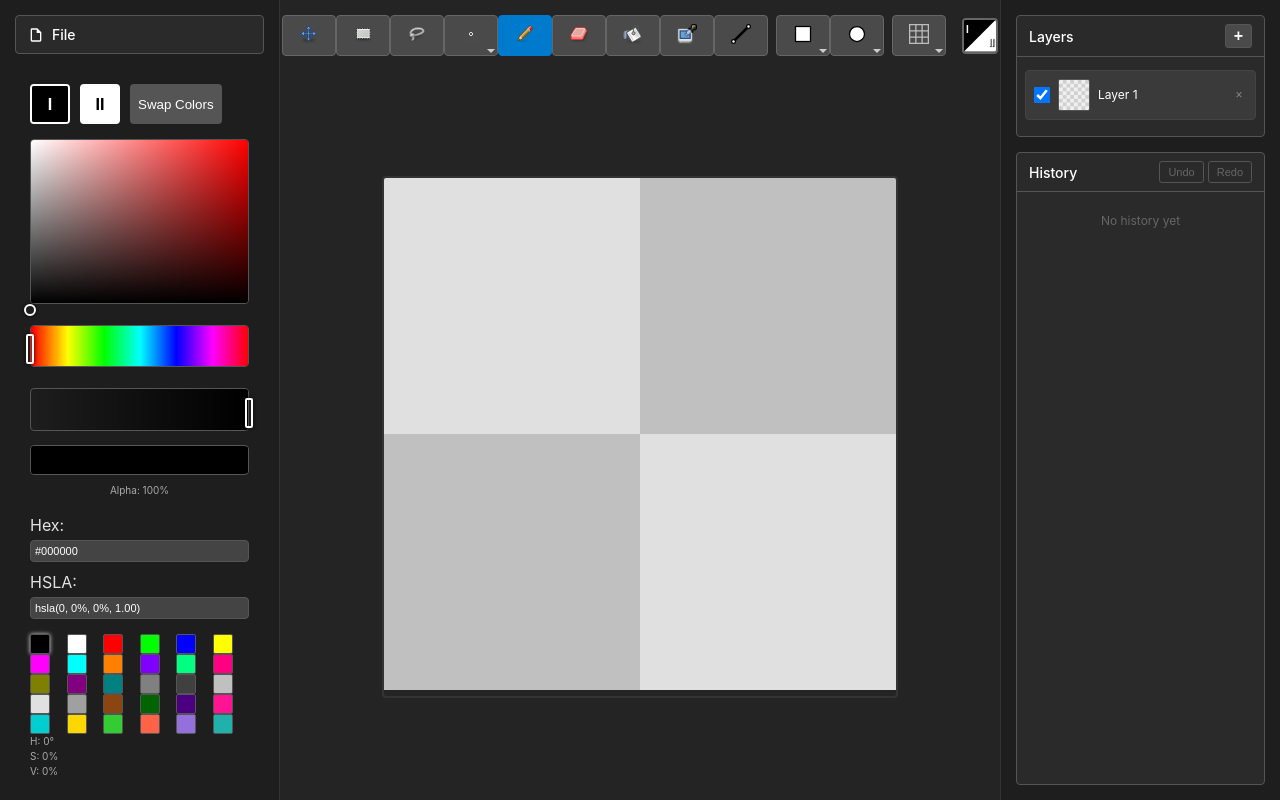
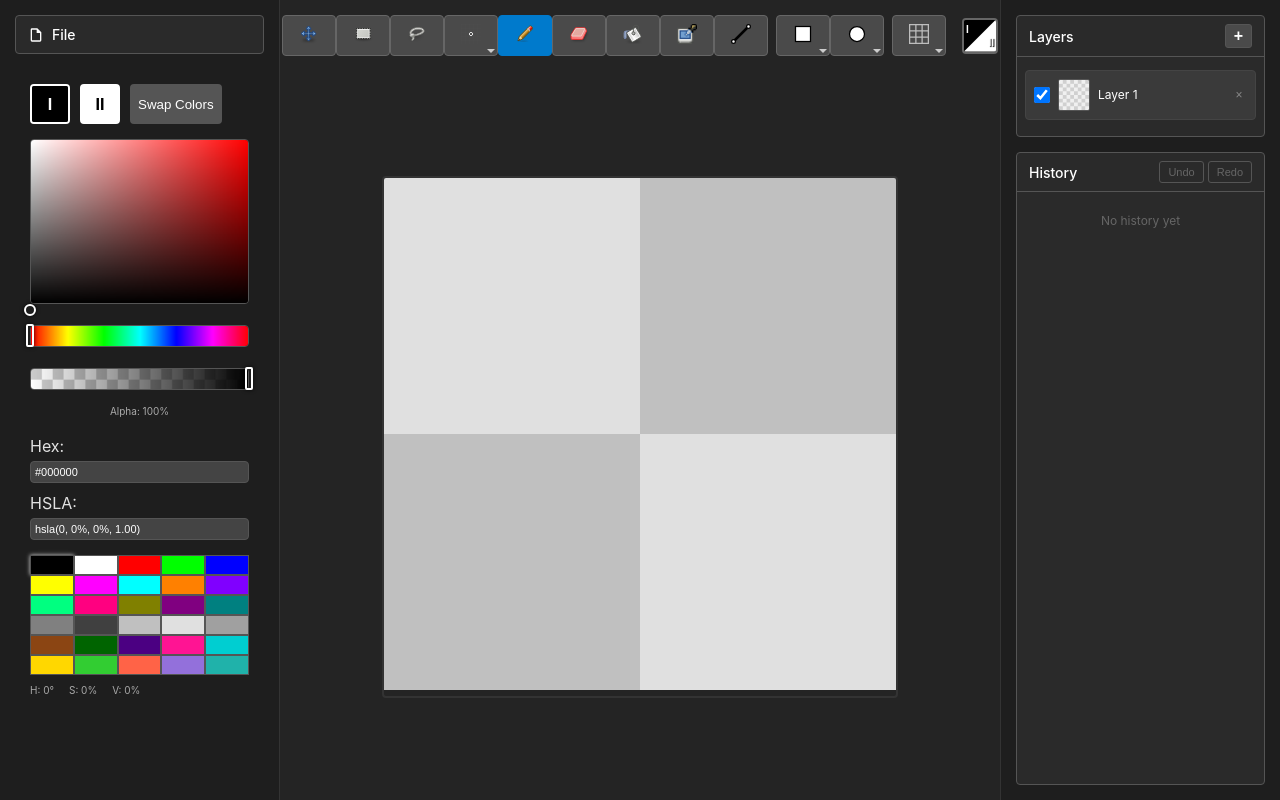
Before and after one commit to YamesYamerson/spritemaker, a React (Vite) app: page / in a window 1280 px wide. Built offline with nearby package versions, Linux system fonts and the light colour scheme.

Commit message:
color picker
Removed display, made swatch into grid, put hsv in row, fixed slider handle height

```diff
--- a/src/components/ColorPicker.tsx
+++ b/src/components/ColorPicker.tsx
@@ -195,6 +195,16 @@ const ColorPicker: React.FC<ColorPickerProps> = ({
     // Clear canvas first
     ctx.clearRect(0, 0, width, height)
 
+    // Draw checkerboard background pattern
+    const checkerSize = 8
+    for (let x = 0; x < width; x += checkerSize) {
+      for (let y = 0; y < height; y += checkerSize) {
+        const isEven = ((x / checkerSize) + (y / checkerSize)) % 2 === 0
+        ctx.fillStyle = isEven ? '#ccc' : '#fff'
+        ctx.fillRect(x, y, checkerSize, height - y < checkerSize ? height - y : checkerSize)
+      }
+    }
+
     try {
       // Create alpha gradient from transparent to full color
       const gradient = createSafeGradient(ctx, 0, 0, width, 0, [
@@ -224,7 +234,7 @@ const ColorPicker: React.FC<ColorPickerProps> = ({
         ctx.fillRect(0, 0, width, height)
       }
     }
-  }, [hue, saturation, value])
+  }, [hue, saturation, value, alpha])
 
   // Handle canvas clicks
   const handleGradientClick = useCallback((e: React.MouseEvent<HTMLCanvasElement>) => {
@@ -482,7 +492,7 @@ const ColorPicker: React.FC<ColorPickerProps> = ({
         <canvas
           ref={hueRef}
           width={160}
-          height={30}
+          height={15}
           onMouseDown={(e) => handleMouseDown(e, 'hue')}
           onMouseMove={handleMouseMove}
           onMouseUp={handleMouseUp}
@@ -499,15 +509,16 @@ const ColorPicker: React.FC<ColorPickerProps> = ({
           style={{
             position: 'absolute',
             left: `${(hue / 360) * 100}%`,
-            top: '50%',
+            top: '-1px',
             width: '8px',
-            height: '30px', // Match the canvas height
+            height: '23px',
             border: '2px solid #fff',
             borderRadius: '2px',
             backgroundColor: 'transparent',
-            transform: 'translate(-50%, -50%)',
+            transform: 'translateX(-50%)',
             pointerEvents: 'none',
-            boxShadow: '0 0 4px rgba(0,0,0,0.8)'
+            boxShadow: '0 0 4px rgba(0,0,0,0.8)',
+            boxSizing: 'border-box'
           }}
         />
       </div>
@@ -519,7 +530,7 @@ const ColorPicker: React.FC<ColorPickerProps> = ({
           <canvas
             ref={alphaRef}
             width={160}
-            height={30}
+            height={15}
             onMouseDown={(e) => handleMouseDown(e, 'alpha')}
             onMouseMove={handleMouseMove}
             onMouseUp={handleMouseUp}
@@ -535,67 +546,22 @@ const ColorPicker: React.FC<ColorPickerProps> = ({
           <div
             style={{
               position: 'absolute',
-              left: `${alpha * 100}%`,
-              top: '50%',
+              left: `${(alpha * 100)}%`,
+              top: '-1px',
               width: '8px',
-              height: '30px', // Match the canvas height
+              height: '23px',
               border: '2px solid #fff',
               borderRadius: '2px',
               backgroundColor: 'transparent',
-              transform: 'translate(-50%, -50%)',
+              transform: 'translateX(-50%)',
               pointerEvents: 'none',
-              boxShadow: '0 0 4px rgba(0,0,0,0.8)'
+              boxShadow: '0 0 4px rgba(0,0,0,0.8)',
+              boxSizing: 'border-box'
             }}
           />
         </div>
 
-        {/* Alpha preview - shows current color with transparency */}
-        <div style={{
-          height: '30px',
-          position: 'relative',
-          border: '1px solid #555',
-          borderRadius: '4px',
-          overflow: 'hidden',
-          marginBottom: '8px'
-        }}>
-          {/* Checkerboard background */}
-          <div style={{
-            position: 'absolute',
-            top: 0,
-            left: 0,
-            right: 0,
-            bottom: 0,
-            backgroundImage: `
-              linear-gradient(45deg, #ccc 25%, transparent 25%),
-              linear-gradient(-45deg, #ccc 25%, transparent 25%),
-              linear-gradient(45deg, transparent 75%, #ccc 75%),
-              linear-gradient(-45deg, transparent 75%, #ccc 75%)
-            `,
-            backgroundSize: '8px 8px',
-            backgroundPosition: '0 0, 0 4px, 4px -4px, -4px 0px'
-          }} />
-          {/* Color with current alpha - use HSV to RGB conversion for accurate colors */}
-          <div style={{
-            position: 'absolute',
-            top: 0,
-            left: 0,
-            right: 0,
-            bottom: 0,
-            backgroundColor: (() => {
-              try {
-                const rgbColor = hsvToRgb(hue, saturation, value)
-                // Convert hex to RGB values for rgba
-                const r = parseInt(rgbColor.slice(1, 3), 16)
-                const g = parseInt(rgbColor.slice(3, 5), 16)
-                const b = parseInt(rgbColor.slice(5, 7), 16)
-                return `rgba(${r}, ${g}, ${b}, ${alpha})`
-              } catch (error) {
-                console.warn('Failed to convert HSV to RGB for alpha preview:', error)
-                return `hsla(${hue}, ${saturation}%, ${Math.round((2 - saturation/100) * value/100 * 50)}%, ${alpha})`
-              }
-            })()
-          }} />
-        </div>
+
 
         {/* Alpha percentage display */}
         <div style={{
@@ -648,7 +614,7 @@ const ColorPicker: React.FC<ColorPickerProps> = ({
       {/* Color swatches */}
       <div style={{
         display: 'grid',
-        gridTemplateColumns: 'repeat(6, 1fr)',
+        gridTemplateColumns: 'repeat(5, 1fr)',
         gap: '0px',
         marginTop: '15px'
       }}>
@@ -657,11 +623,11 @@ const ColorPicker: React.FC<ColorPickerProps> = ({
             key={index}
             onClick={() => handleColorChange(color)}
             style={{
-              width: '20px',
+              width: '100%',
               height: '20px',
               backgroundColor: color,
               border: '1px solid #555',
-              borderRadius: '2px',
+              borderRadius: '0px',
               cursor: 'pointer',
               position: 'relative',
               boxShadow: color === primaryColor ? '0 0 4px rgba(255,255,255,0.8)' : 'none'
@@ -671,10 +637,16 @@ const ColorPicker: React.FC<ColorPickerProps> = ({
       </div>
 
       {/* HSV values display */}
-      <div style={{ fontSize: '10px', color: '#aaa' }}>
-        <div>H: {Math.round(hue)}°</div>
-        <div>S: {Math.round(saturation)}%</div>
-        <div>V: {Math.round(value)}%</div>
+      <div style={{
+        fontSize: '10px',
+        color: '#aaa',
+        display: 'flex',
+        gap: '15px',
+        marginTop: '8px'
+      }}>
+        <span>H: {Math.round(hue)}°</span>
+        <span>S: {Math.round(saturation)}%</span>
+        <span>V: {Math.round(value)}%</span>
       </div>
     </div>
   )
```
